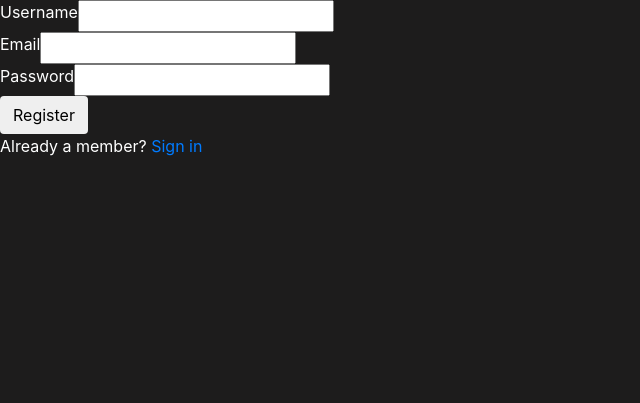
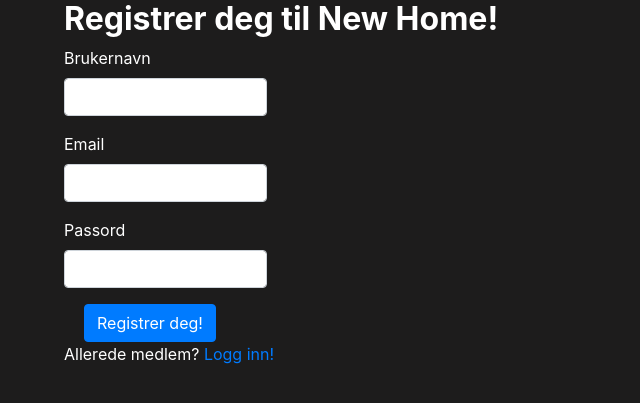
Before and after one commit to Drency/Applikasjon, a PHP site: page /reg.php in a window 1280 px wide. Shown: the part 126-529 px from the top of the page, without its empty margins (0-640 px from the left). Run offline with PHP 8.4, Linux system fonts and the light colour scheme.

Commit message:
Fikset bugs + feilsjekking av innlogging
Fikset bug hvor du ikke kunne sjekke om en bruker hadde samme brukernavn. Feiltestet innlogging og mer

```diff
--- a/db.php
+++ b/db.php
@@ -4,6 +4,7 @@ session_start();
 // initializing variables
 $username = "";
 $email    = "";
+$password = "";
 $errors = array();
 
 // connect to the database
@@ -14,28 +15,28 @@ if (isset($_POST['reg_user'])) {
   // receive all input values from the form
   $username = mysqli_real_escape_string($db, $_POST['username']);
   $email = mysqli_real_escape_string($db, $_POST['email']);
-  $password = mysqli_real_escape_string($db, $_POST['password_1']);
+  $password = mysqli_real_escape_string($db, $_POST['password']);
 
   // form validation: ensure that the form is correctly filled ...
   // by adding (array_push()) corresponding error unto $errors array
-  if (empty($username)) { array_push($errors, "Username is required"); }
-  if (empty($email)) { array_push($errors, "Email is required"); }
-  if (empty($password)) { array_push($errors, "Password is required"); }
+  if (empty($username)) { array_push($errors, "Skriv inn brukernavn"); }
+  if (empty($email)) { array_push($errors, "Skriv inn mail"); }
+  if (empty($password)) { array_push($errors, "Skriv inn passord"); }
 
 
   // first check the database to make sure
   // a user does not already exist with the same username and/or email
-  $user_check_query = "SELECT * FROM users WHERE username='$username' OR email='$email' LIMIT 1";
+  $user_check_query = "SELECT * FROM brukere WHERE brukernavn='$username' OR Email='$email' LIMIT 1";
   $result = mysqli_query($db, $user_check_query);
   $user = mysqli_fetch_assoc($result);
 
   if ($user) { // if user exists
-    if ($user['username'] === $username) {
-      array_push($errors, "Username already exists");
+    if ($user['brukernavn'] === $username) {
+      array_push($errors, "Brukernavnet er allerede tatt.");
     }
 
-    if ($user['email'] === $email) {
-      array_push($errors, "email already exists");
+    if ($user['Email'] === $email) {
+      array_push($errors, "Emailen er allerede registrert");
     }
   }
 
@@ -47,7 +48,7 @@ if (isset($_POST['reg_user'])) {
   			  VALUES('$username', '$email', '$password')";
   	mysqli_query($db, $query);
   	$_SESSION['username'] = $username;
-  	$_SESSION['success'] = "You are now logged in";
+  	$_SESSION['success'] = "Du er logget inn!";
   	header('location: index.php');
   }
 }
@@ -58,22 +59,22 @@ if (isset($_POST['login_user'])) {
   $password = mysqli_real_escape_string($db, $_POST['password']);
 
   if (empty($username)) {
-  	array_push($errors, "Username is required");
+  	array_push($errors, "Skriv inn brukernavn");
   }
   if (empty($password)) {
-  	array_push($errors, "Password is required");
+  	array_push($errors, "Skriv inn passord");
   }
 
   if (count($errors) == 0) {
   	$password = md5($password);
-  	$query = "SELECT * FROM users WHERE username='$username' AND password='$password'";
+  	$query = "SELECT * FROM brukere WHERE brukernavn='$username' AND Passord='$password'";
   	$results = mysqli_query($db, $query);
   	if (mysqli_num_rows($results) == 1) {
   	  $_SESSION['username'] = $username;
-  	  $_SESSION['success'] = "You are now logged in";
+  	  $_SESSION['success'] = "Du er nå logget inn";
   	  header('location: index.php');
   	}else {
-  		array_push($errors, "Wrong username/password combination");
+  		array_push($errors, "Feil brukernavn/passord kombinasjon");
   	}
   }
 }
--- a/reg.php
+++ b/reg.php
@@ -30,26 +30,38 @@
         </div>
     </nav>
 
-  <form method="post" action="reg.php" style="color: white;">
-  	<?php include('errors.php'); ?>
-  	<div class="input-group">
-  	  <label>Username</label>
-  	  <input type="text" name="username" value="<?php echo $username; ?>">
+  <form method="post" action="reg.php" style="color: white; margin-left: 5%;">
+
+        <h2><strong>Registrer deg til New Home!</strong></h2>
+        <div class="form-group">
+            <label>Brukernavn</label>
+            <input type="text" class="form-control col-xs-2 col-sm-2 col-md-2 col-lg-2" name="username" value="<?php echo $username; ?>">
         </div>
-  	<div class="input-group">
+        <div class="form-group">
             <label>Email</label>
-  	  <input type="email" name="email" value="<?php echo $email; ?>">
+            <input type="text" class="form-control col-xs-2 col-sm-2 col-md-2 col-lg-2" name="email" value="<?php echo $email; ?>">
         </div>
-  	<div class="input-group">
-  	  <label>Password</label>
-  	  <input type="password" name="password_1">
+        <div class="form-group">
+            <label>Passord</label>
+            <input type="text" class="form-control col-xs-2 col-sm-2 col-md-2 col-lg-2" name="password" value="<?php echo $password; ?>">
         </div>
-  	<div class="input-group">
-  	  <button type="submit" class="btn" name="reg_user">Register</button>
+
+        <div class="form-check">
+            <button type="submit" class="btn btn-primary" name="reg_user">Registrer deg!</button>
         </div>
         <p>
-  		Already a member? <a href="login.php">Sign in</a>
+            Allerede medlem? <a href="login.php">Logg inn!</a>
         </p>
+        <?php include('errors.php'); ?>
     </form>
+
+
+  <!-- jQuery CDN - Slim version (=without AJAX) -->
+  <script src="https://code.jquery.com/jquery-3.3.1.slim.min.js" integrity="sha384-q8i/X+965DzO0rT7abK41JStQIAqVgRVzpbzo5smXKp4YfRvH+8abtTE1Pi6jizo" crossorigin="anonymous"></script>
+    <!-- Popper.JS -->
+    <script src="https://cdnjs.cloudflare.com/ajax/libs/popper.js/1.14.0/umd/popper.min.js" integrity="sha384-cs/chFZiN24E4KMATLdqdvsezGxaGsi4hLGOzlXwp5UZB1LY//20VyM2taTB4QvJ" crossorigin="anonymous"></script>
+    <!-- Bootstrap JS -->
+    <script src="https://stackpath.bootstrapcdn.com/bootstrap/4.1.0/js/bootstrap.min.js" integrity="sha384-uefMccjFJAIv6A+rW+L4AHf99KvxDjWSu1z9VI8SKNVmz4sk7buKt/6v9KI65qnm" crossorigin="anonymous"></script>
+
 </body>
 </html>
```
Also changed, not shown: index.php (+19 -11 lines), login.php (+24 -11 lines). Lines whose indentation alone changed are shown as unchanged.
